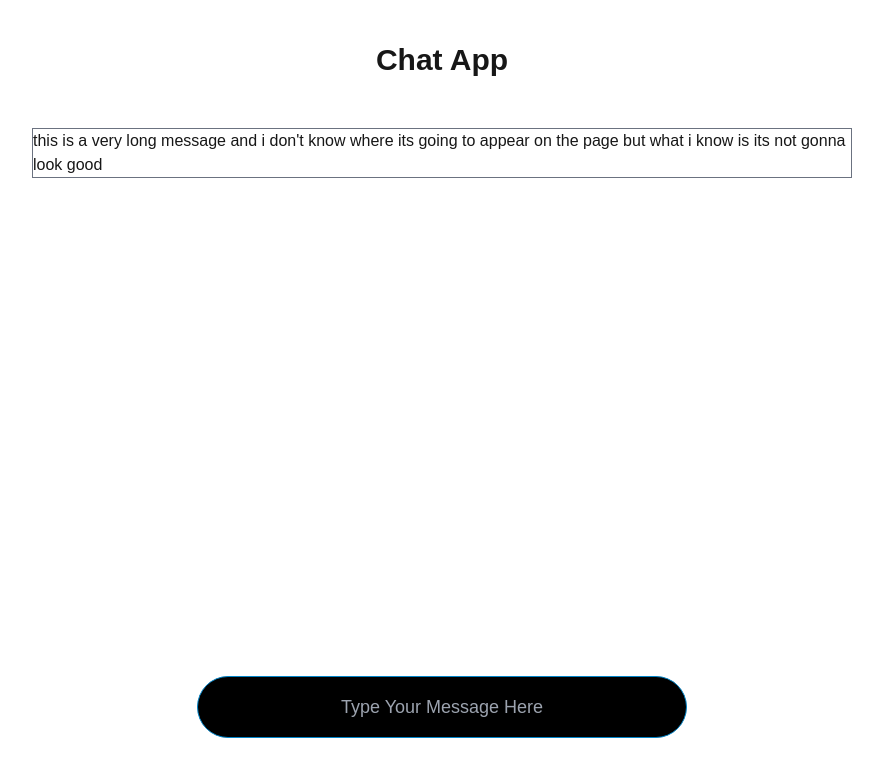
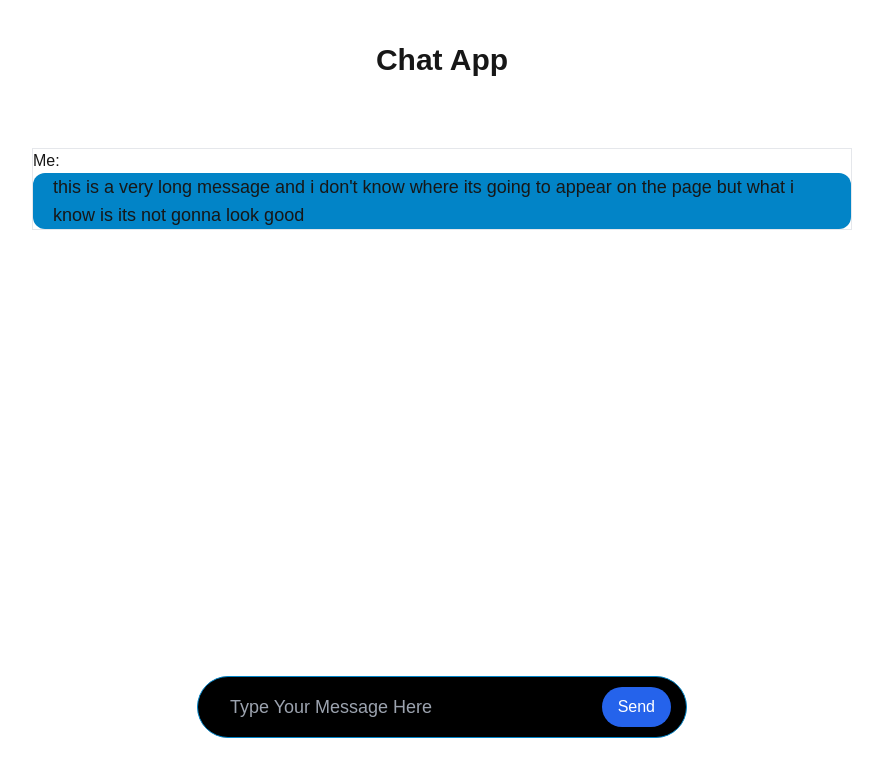
Before and after one commit to saroj-2728/loopchat, a Next.js app: page /messages/1 in a window 1280 px wide. Shown: the top 776 px of the page, without its empty margins (198-1081 px from the left). Built offline with nearby package versions, Linux system fonts and the light colour scheme; no server answers; the database is empty.

Commit message:
Day-6: Improved Specific User Message Page

```diff
--- a/app/messages/[slug]/page.js
+++ b/app/messages/[slug]/page.js
@@ -1,5 +1,5 @@
 "use client"
-import React, { useEffect, useState } from 'react'
+import React, { useEffect, useState, useRef } from 'react'
 import { usersArray } from '@/serverActions/handleUsers'
 
 const messagePage = ({ params }) => {
@@ -23,6 +23,16 @@ const messagePage = ({ params }) => {
     document.title = `Message ${user.name}`
   }, [user.name])
 
+  const ref = useRef(null)
+  const [inputMessage, setInputMessage] = useState('')
+  const handleMessageSent = (e) => {
+    ref.current.innerText += ``
+    const myMessageDiv = <div className=' flex flex-col border my-5'>
+      <span>Me: </span>
+      <p className=' rounded-xl px-5 text-lg bg-sky-600'>this is a very long message and i don't know where its going to appear on the page but what i know is its not gonna look good</p>
+    </div>
+    ref.current.appendChild(myMessageDiv);
+  }
 
   return (
     <div className='relative h-full w-full'>
@@ -30,12 +40,21 @@ const messagePage = ({ params }) => {
         {user.name}
       </div>
 
-      <div className="messageSection mx-20 border border-gray-500">
-        this is a very long message and i don't know where its going to appear on the page but what i know is its not gonna look good
+      <div ref={ref} className="messageSection mx-20 ">
+        <div className=' flex flex-col border my-5'>
+          <span>Me: </span>
+          <p className=' rounded-xl px-5 text-lg bg-sky-600'>this is a very long message and i don't know where its going to appear on the page but what i know is its not gonna look good</p>
+        </div>
+
+
       </div>
 
       <div className='messageBox flex items-center justify-center absolute bottom-0 w-full z-50'>
-        <input id='message' name='message' type="text" placeholder='Type Your Message Here' className='w-1/2 py-4 px-8 text-lg text-center box-border rounded-full border border-sky-600 text-white bg-black' />
+        <div className='w-1/2 relative'>
+          <input id='message' name='message' type="text" value={inputMessage} placeholder='Type Your Message Here' onKeyDown={(e) => { if (e.key == "Enter") handleMessageSent() }} onChange={(e) => setInputMessage(e.target.value)} className=' py-4 px-8 w-full text-lg box-border rounded-full border border-sky-600 text-white bg-black' />
+
+          <button onClick={handleMessageSent} className='absolute top-1/2 right-4 transform -translate-y-1/2 bg-blue-600 text-white py-2 px-4 rounded-full'>Send</button>
+        </div>
       </div>
     </div>
   )
```
